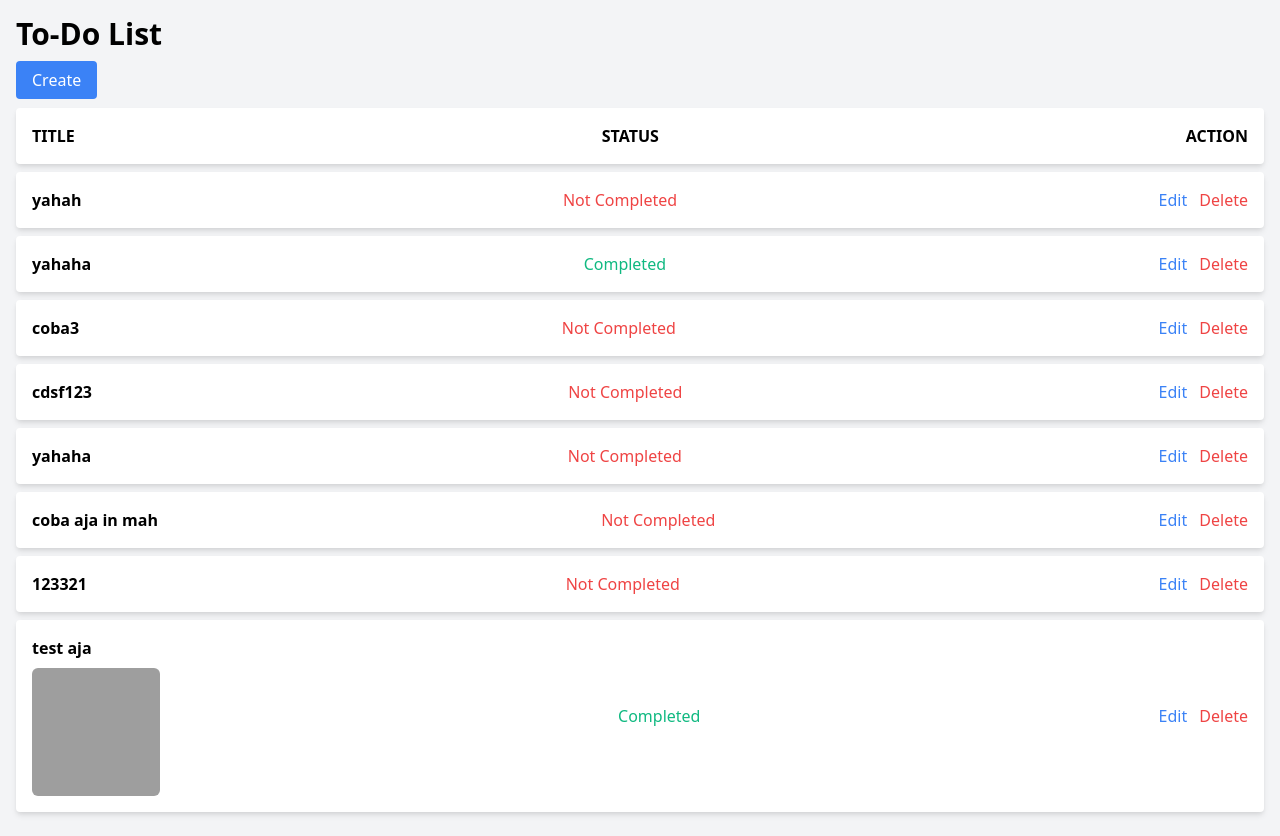
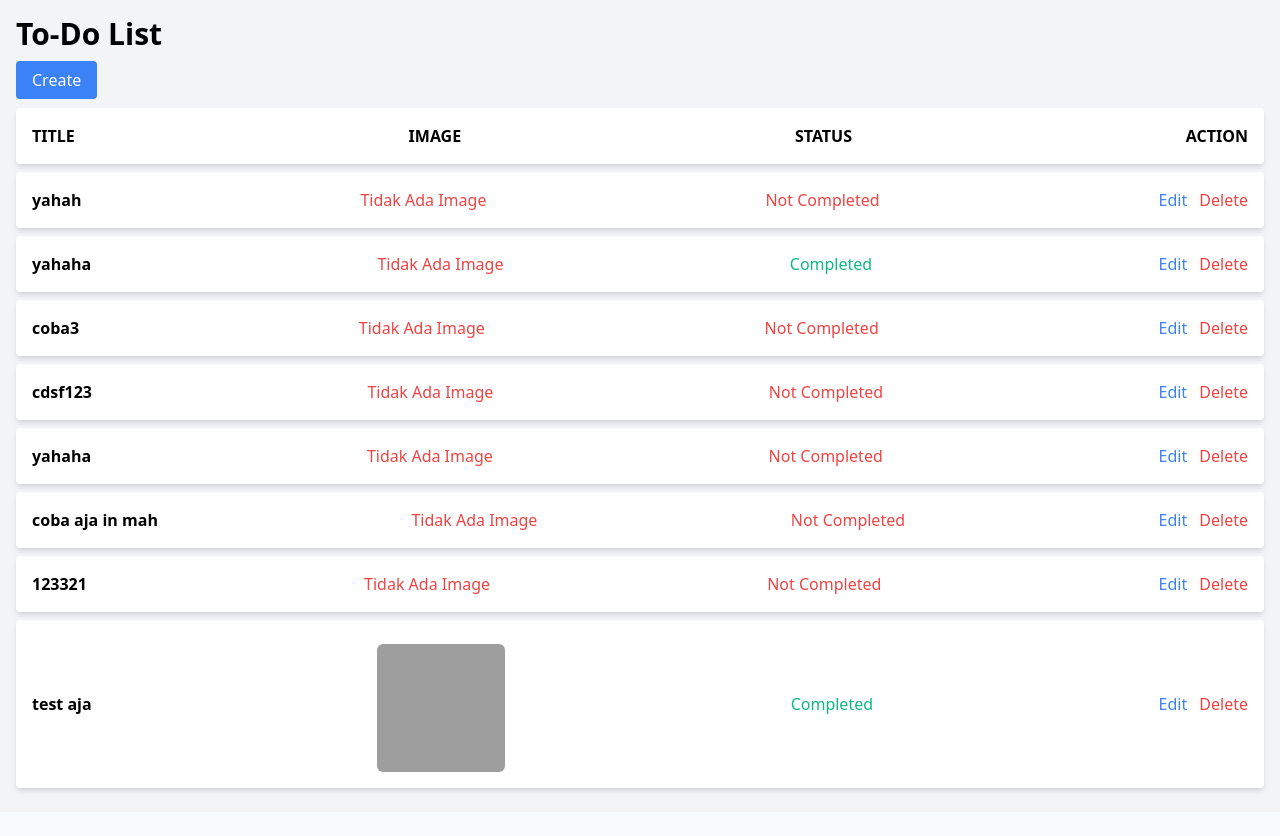
Before and after one commit to RamadhanRendi18/Todoapp_with_django, a Django app: page / in a window 1280 px wide. After the commit the page ends 794 px from the top, so only its background shows below. Run offline with Django 5.2, Linux system fonts and the light colour scheme; data comes from the database, SQL or seed files in the repository; both versions use the stored data as it was after the commit; grey boxes are pictures that could not be loaded.

Commit message:
membuat upload gambar untuk todolist

```diff
--- a/tasks/templates/tasks/list.html
+++ b/tasks/templates/tasks/list.html
@@ -18,6 +18,9 @@
                     <h2 class="font-semibold">TITLE</h2>
                 </div>
                 <div>
+                    <h2 class="font-semibold">IMAGE</h2>
+                </div>
+                <div>
                     <h2 class="font-semibold">STATUS</h2>
                 </div>
                 <div>
@@ -28,8 +31,12 @@
                 <li class="bg-white shadow-md rounded p-4 mb-2 flex justify-between items-center">
                     <div>
                         <h2 class="font-semibold">{{ task.title }}</h2>
+                    </div>
+                    <div>
                         {% if task.image %}
                             <img src="{{ task.image.url }}" alt="{{ task.title }}" class="mt-2 rounded-md w-32 h-32 object-cover">
+                        {% else %}
+                            <span class="text-red-500">Tidak Ada Image</span>
                         {% endif %}
                     </div>
                     <div>
```
Also changed, not shown: db.sqlite3.
